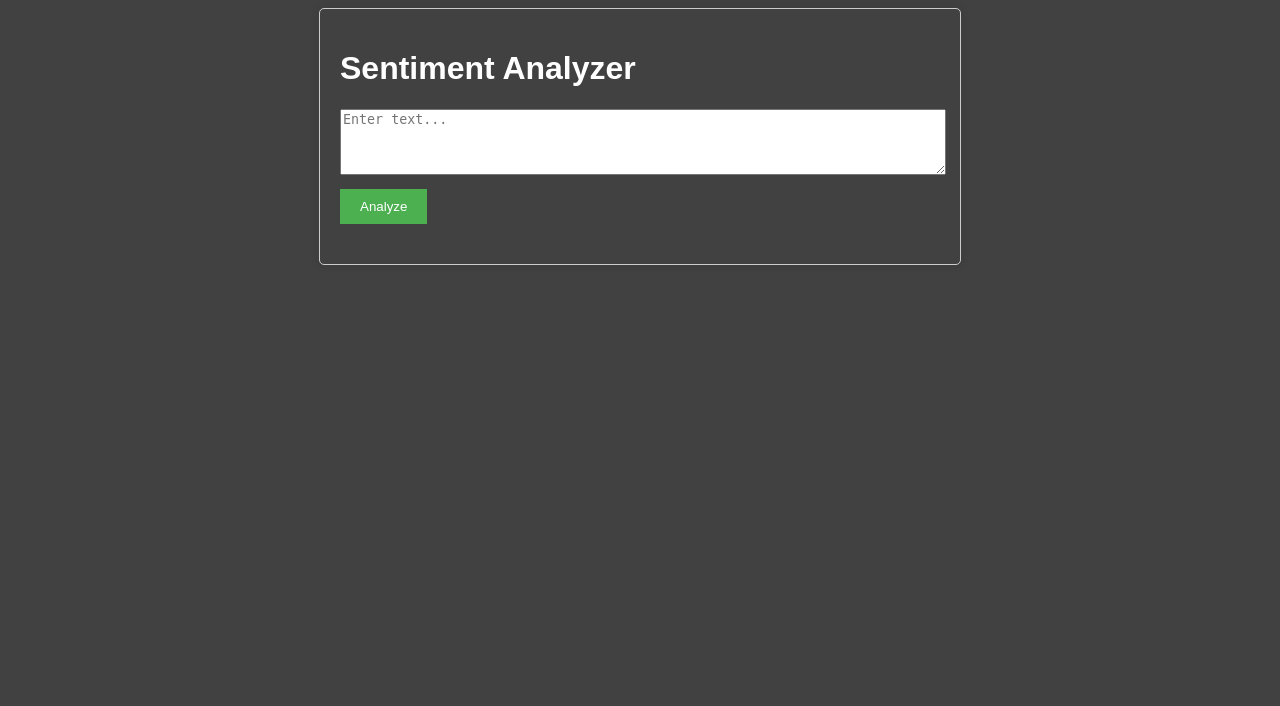
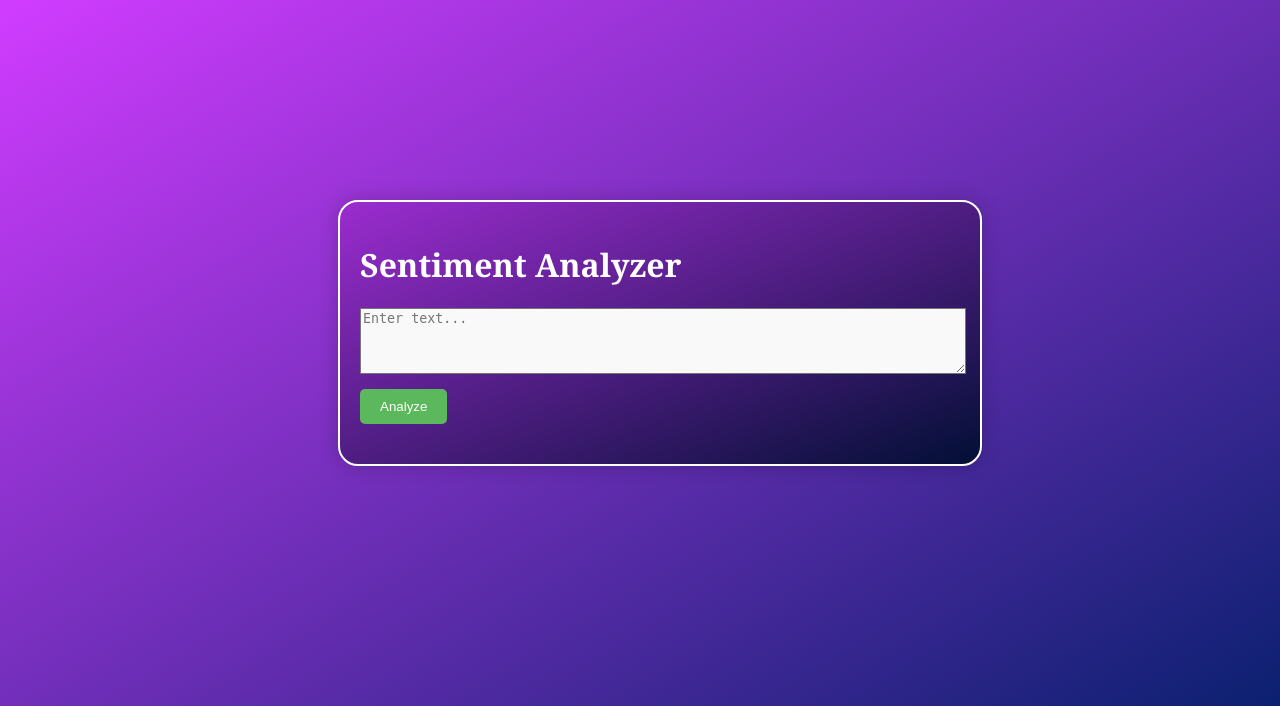
Before and after one commit to LakshaySindhu/Sentiment-Analyzer, a Flask app: page / in a window 1280 px wide. Shown: the top 706 px of the page. Run offline with Flask 3, Linux system fonts and the light colour scheme; parts of the project's set-up code (start-up, migrations or seed data) failed here and were passed over.

Commit message:
Updated CSS

```diff
--- a/static/style.css
+++ b/static/style.css
@@ -1,23 +1,30 @@
-body {
-  font-family: Arial, sans-serif;
-  background-color: #414141;
+/* body {
+  font-family: Georgia, serif;
+  background-color: beige;
+  background:linear-gradient(to right bottom, #d13cff, #031f6a);
 }
 
 h1{
-  color: #ffffff;
+  color: #dcdcdc;
+
 }
 
+
 .container {
+  background-color: aqua;
+  background: linear-gradient(to right bottom, #9b2ccf, #020f35);
   max-width: 600px;
-  margin: 0 auto;
+  margin-top: 200px;
+  margin-left: 330px;
+  margin-bottom: 300px;
   padding: 20px;
-  border: 1px solid #ccc;
-  border-radius: 5px;
-  box-shadow: 0 0 10px rgba(0, 0, 0, 0.1);
+  border: 3px solid #fff;
+  border-radius: 20px;
+  box-shadow: 0 0 20px rgba(0, 0, 0, 0.1);
 }
 
 textarea {
-  color: cyan;
+  color: black;
   width: 100%;
   margin-bottom: 10px;
 }
@@ -33,4 +40,56 @@ button {
 .result {
   margin-top: 20px;
   font-weight: bold;
+} */
+
+
+body {
+  font-family: Georgia, serif;
+  background-color: beige;
+  background:linear-gradient(to right bottom, #d13cff, #031f6a);
+  color: #f0f0f0;
 }
+
+h1 {
+  color: #ffffff;
+}
+
+.container {
+  background-color: #2a2a40;
+  background: linear-gradient(to right bottom, #9b2ccf, #020f35);
+  max-width: 600px;
+  margin-top: 200px;
+  margin-left: 330px;
+  margin-bottom: 300px;
+  padding: 20px;
+  border: 2px solid #fff;
+  border-radius: 20px;
+  box-shadow: 0 0 20px rgba(0, 0, 0, 0.2);
+  color: #f0f0f0;
+}
+
+textarea {
+  color: #333;
+  width: 100%;
+  margin-bottom: 10px;
+  background-color: #f9f9f9;
+}
+
+button {
+  background-color: #5cb85c;
+  color: #ffffff;
+  padding: 10px 20px;
+  border: none;
+  cursor: pointer;
+  border-radius: 5px;
+}
+
+button:hover {
+  background-color: #4CAF50;
+}
+
+.result {
+  margin-top: 20px;
+  font-weight: bold;
+  color: #ffffff;
+}
--- a/templates/index.html
+++ b/templates/index.html
@@ -11,12 +11,13 @@
 </head>
 
 <body>
-
-    <div class="container">
-        <h1>Sentiment Analyzer</h1>
-        <textarea id="text" rows="4" cols="50" placeholder="Enter text..."></textarea><br>
-        <button onclick="analyzeText()">Analyze</button>
-        <div class="result" id="result"></div>
+    <div class="div1">
+        <div class="container">
+            <h1>Sentiment Analyzer</h1>
+            <textarea id="text" rows="4" cols="50" placeholder="Enter text..."></textarea><br>
+            <button onclick="analyzeText()">Analyze</button>
+            <div class="result" id="result"></div>
+        </div>
     </div>
     <script src="{{ url_for('static', filename='script.js') }}"></script>
 </body>
```
